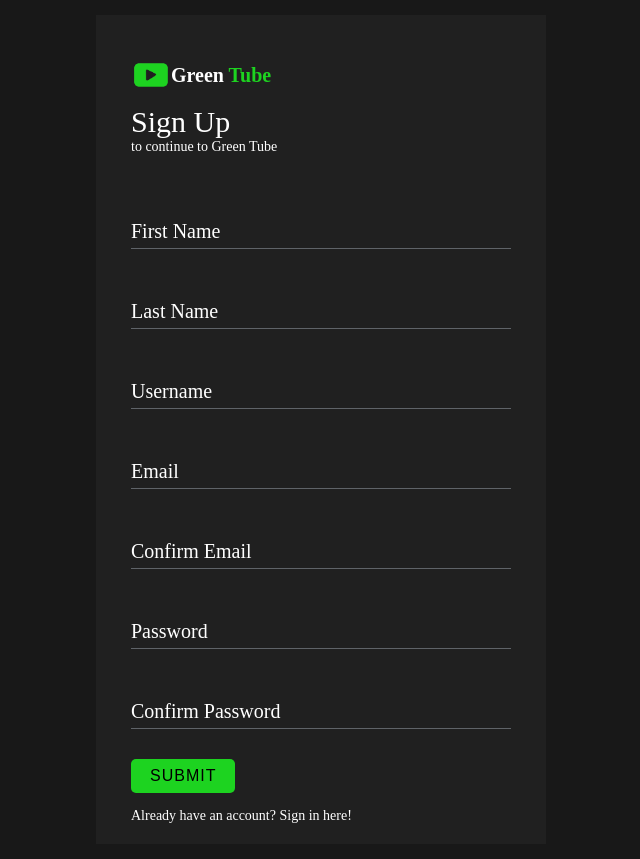
After one commit to sajmon91/greenTube, a PHP site: page /signUp.html in a window 1280 px wide. The commit adds this page. Shown: the whole page, without its empty margins (319-959 px from the left). Run offline with PHP 8.4, Linux system fonts and the light colour scheme.

Commit message:
finished sign In/Up page

```diff
--- a/template/assets/scss/base/_utilities.scss
+++ b/template/assets/scss/base/_utilities.scss
@@ -82,3 +82,22 @@ main.content {
     }
   }
 }
+
+.formBtn {
+  font-size: 1.6rem;
+  background-color: a.$green;
+  color: #000;
+  padding: 0.7rem 1.8rem;
+  border-radius: 0.5rem;
+  text-transform: uppercase;
+  letter-spacing: 0.1rem;
+  border: 0.1rem solid transparent;
+  transition: all 0.3s ease-in-out;
+  margin-bottom: 1.5rem;
+
+  &:hover {
+    background-color: transparent;
+    color: a.$green;
+    border-color: a.$green;
+  }
+}
--- a/template/assets/scss/pages/_index.scss
+++ b/template/assets/scss/pages/_index.scss
@@ -4,3 +4,4 @@
 @forward "likedVideos";
 @forward "video";
 @forward "profile";
+@forward "signIn-Up";
--- /dev/null
+++ b/template/assets/scss/pages/_signIn-Up.scss
@@ -0,0 +1,142 @@
+/* signIn / singUp page */
+@use "../abstracts" as a;
+
+.signInLoginContainer {
+  @include a.flex(center, center);
+  min-height: 100vh;
+  padding: 1.5rem;
+
+  .signInLoginWrapper {
+    flex-grow: 0;
+    width: 45rem;
+    padding: 2rem 3.5rem;
+    max-height: 100%;
+    overflow-y: auto;
+    background-color: a.$nav-bg;
+
+    .header {
+      padding: 2rem 0;
+
+      div {
+        display: flex;
+        align-items: center;
+
+        img {
+          width: 4rem;
+        }
+
+        p {
+          font-size: 2rem;
+          font-weight: bold;
+
+          span {
+            color: a.$green;
+          }
+        }
+      }
+
+      h3 {
+        font-size: 3rem;
+        font-weight: 400;
+        padding-top: 1rem;
+      }
+
+      p {
+        font-size: 1.4rem;
+      }
+    }
+
+    .formContainer {
+      padding-top: 2.4rem;
+
+      form {
+        display: flex;
+        flex-direction: column;
+
+        .formInput {
+          width: 100%;
+          position: relative;
+          height: 5rem;
+          overflow: hidden;
+          margin-bottom: 3rem;
+
+          input {
+            width: 100%;
+            height: 100%;
+            color: #fff;
+            padding-top: 2rem;
+            border: none;
+            outline: none;
+            background-color: a.$nav-bg;
+            padding-left: 0.2rem;
+            font-size: 2rem;
+
+            &:focus + .labelName .contentName,
+            &:valid + .labelName .contentName {
+              transform: translateY(-150%);
+              font-size: 1.4rem;
+              color: a.$green;
+            }
+
+            &:focus + .labelName::after,
+            &:valid + .labelName::after {
+              transform: translateX(0%);
+            }
+
+            &:-webkit-autofill,
+            &:-webkit-autofill:hover,
+            &:-webkit-autofill:focus {
+              /* Change Autocomplete styles in Chrome*/
+              -webkit-text-fill-color: #fff;
+              box-shadow: 0 0 0rem 100rem a.$nav-bg inset;
+              transition: background-color 5000s ease-in-out 0s;
+            }
+          }
+
+          label {
+            position: absolute;
+            bottom: 0;
+            left: 0;
+            width: 100%;
+            height: 100%;
+            pointer-events: none;
+            border-bottom: 0.1rem solid a.$border-color;
+            font-size: 2rem;
+            padding-left: 0.5rem;
+
+            &::after {
+              content: "";
+              position: absolute;
+              left: 0;
+              bottom: 0;
+              height: 100%;
+              width: 100%;
+              border-bottom: 0.3rem solid a.$green;
+              transform: translateX(-100%);
+              transition: all 0.3s ease;
+            }
+
+            .contentName {
+              position: absolute;
+              bottom: 0.5rem;
+              left: 0;
+              transition: all 0.3s ease-in-out;
+            }
+          }
+        }
+      }
+
+      .formBtn {
+        align-self: flex-start;
+      }
+    }
+
+    a {
+      font-size: 1.4rem;
+
+      &:hover {
+        color: a.$green;
+      }
+    }
+  }
+}
--- a/template/assets/scss/style.css
+++ b/template/assets/scss/style.css
@@ -110,6 +110,24 @@ main.content {
   background-color: rgba(0, 0, 0, 0.6);
   padding: 0.5rem;
   border-radius: 0.5rem;
+}
+
+.formBtn {
+  font-size: 1.6rem;
+  background-color: #1dd320;
+  color: #000;
+  padding: 0.7rem 1.8rem;
+  border-radius: 0.5rem;
+  text-transform: uppercase;
+  letter-spacing: 0.1rem;
+  border: 0.1rem solid transparent;
+  transition: all 0.3s ease-in-out;
+  margin-bottom: 1.5rem;
+}
+.formBtn:hover {
+  background-color: transparent;
+  color: #1dd320;
+  border-color: #1dd320;
 }
 
 @-webkit-keyframes display-none-transition {
@@ -1247,4 +1265,123 @@ main.content {
   .profileContent .tabContent .tabVideos {
     grid-template-columns: repeat(1, minmax(15rem, 1fr));
   }
+}
+/* signIn / singUp page */
+.signInLoginContainer {
+  display: flex;
+  align-items: center;
+  justify-content: center;
+  flex-direction: row;
+  min-height: 100vh;
+  padding: 1.5rem;
+}
+.signInLoginContainer .signInLoginWrapper {
+  flex-grow: 0;
+  width: 45rem;
+  padding: 2rem 3.5rem;
+  max-height: 100%;
+  overflow-y: auto;
+  background-color: #202020;
+}
+.signInLoginContainer .signInLoginWrapper .header {
+  padding: 2rem 0;
+}
+.signInLoginContainer .signInLoginWrapper .header div {
+  display: flex;
+  align-items: center;
+}
+.signInLoginContainer .signInLoginWrapper .header div img {
+  width: 4rem;
+}
+.signInLoginContainer .signInLoginWrapper .header div p {
+  font-size: 2rem;
+  font-weight: bold;
+}
+.signInLoginContainer .signInLoginWrapper .header div p span {
+  color: #1dd320;
+}
+.signInLoginContainer .signInLoginWrapper .header h3 {
+  font-size: 3rem;
+  font-weight: 400;
+  padding-top: 1rem;
+}
+.signInLoginContainer .signInLoginWrapper .header p {
+  font-size: 1.4rem;
+}
+.signInLoginContainer .signInLoginWrapper .formContainer {
+  padding-top: 2.4rem;
+}
+.signInLoginContainer .signInLoginWrapper .formContainer form {
+  display: flex;
+  flex-direction: column;
+}
+.signInLoginContainer .signInLoginWrapper .formContainer form .formInput {
+  width: 100%;
+  position: relative;
+  height: 5rem;
+  overflow: hidden;
+  margin-bottom: 3rem;
+}
+.signInLoginContainer .signInLoginWrapper .formContainer form .formInput input {
+  width: 100%;
+  height: 100%;
+  color: #fff;
+  padding-top: 2rem;
+  border: none;
+  outline: none;
+  background-color: #202020;
+  padding-left: 0.2rem;
+  font-size: 2rem;
+}
+.signInLoginContainer .signInLoginWrapper .formContainer form .formInput input:focus + .labelName .contentName, .signInLoginContainer .signInLoginWrapper .formContainer form .formInput input:valid + .labelName .contentName {
+  transform: translateY(-150%);
+  font-size: 1.4rem;
+  color: #1dd320;
+}
+.signInLoginContainer .signInLoginWrapper .formContainer form .formInput input:focus + .labelName::after, .signInLoginContainer .signInLoginWrapper .formContainer form .formInput input:valid + .labelName::after {
+  transform: translateX(0%);
+}
+.signInLoginContainer .signInLoginWrapper .formContainer form .formInput input:-webkit-autofill, .signInLoginContainer .signInLoginWrapper .formContainer form .formInput input:-webkit-autofill:hover, .signInLoginContainer .signInLoginWrapper .formContainer form .formInput input:-webkit-autofill:focus {
+  /* Change Autocomplete styles in Chrome*/
+  -webkit-text-fill-color: #fff;
+  box-shadow: 0 0 0rem 100rem #202020 inset;
+  -webkit-transition: background-color 5000s ease-in-out 0s;
+  transition: background-color 5000s ease-in-out 0s;
+}
+.signInLoginContainer .signInLoginWrapper .formContainer form .formInput label {
+  position: absolute;
+  bottom: 0;
+  left: 0;
+  width: 100%;
+  height: 100%;
+  pointer-events: none;
+  border-bottom: 0.1rem solid #5f6368;
+  font-size: 2rem;
+  padding-left: 0.5rem;
+}
+.signInLoginContainer .signInLoginWrapper .formContainer form .formInput label::after {
+  content: "";
+  position: absolute;
+  left: 0;
+  bottom: 0;
+  height: 100%;
+  width: 100%;
+  border-bottom: 0.3rem solid #1dd320;
+  transform: translateX(-100%);
+  transition: all 0.3s ease;
+}
+.signInLoginContainer .signInLoginWrapper .formContainer form .formInput label .contentName {
+  position: absolute;
+  bottom: 0.5rem;
+  left: 0;
+  transition: all 0.3s ease-in-out;
+}
+.signInLoginContainer .signInLoginWrapper .formContainer .formBtn {
+  align-self: flex-start;
+}
+.signInLoginContainer .signInLoginWrapper a {
+  font-size: 1.4rem;
+}
+.signInLoginContainer .signInLoginWrapper a:hover {
+  color: #1dd320;
 }/*# sourceMappingURL=style.css.map */
--- /dev/null
+++ b/template/signUp.html
@@ -0,0 +1,93 @@
+<!DOCTYPE html>
+<html lang="en">
+
+<head>
+  <meta charset="UTF-8">
+  <meta http-equiv="X-UA-Compatible" content="IE=edge">
+  <meta name="viewport" content="width=device-width, initial-scale=1.0">
+  <link rel="icon" type="image/png" sizes="32x32" href="assets/images/icons/logo.png">
+  <link rel="stylesheet" href="assets/scss/style.css">
+  <title>Sign Up</title>
+</head>
+
+<body>
+
+  <div class="signInLoginContainer">
+    <div class="signInLoginWrapper">
+
+      <div class="header">
+        <div>
+          <img src="assets/images/icons/logo.png" alt="GreenTube Logo">
+          <p>Green <span>Tube</span></p>
+        </div>
+        <h3>Sign Up</h3>
+        <p>to continue to Green Tube</p>
+      </div>
+
+      <div class="formContainer">
+        <form action="#" method="POST">
+
+          <div class="formInput">
+            <input type="text" name="firstName" required autocomplete="off">
+            <label for="firstName" class="labelName">
+              <span class="contentName">First Name</span>
+            </label>
+          </div>
+
+          <div class="formInput">
+            <input type="text" name="lastName" required>
+            <label for="lastName" class="labelName">
+              <span class="contentName">Last Name</span>
+            </label>
+          </div>
+
+          <div class="formInput">
+            <input type="text" name="username" required>
+            <label for="username" class="labelName">
+              <span class="contentName">Username</span>
+            </label>
+          </div>
+
+          <div class="formInput">
+            <input type="email" name="email" required>
+            <label for="email" class="labelName">
+              <span class="contentName">Email</span>
+            </label>
+          </div>
+
+          <div class="formInput">
+            <input type="email" name="email2" required>
+            <label for="emai2l" class="labelName">
+              <span class="contentName">Confirm Email</span>
+            </label>
+          </div>
+
+
+          <div class="formInput">
+            <input type="password" name="password" required>
+            <label for="password" class="labelName">
+              <span class="contentName">Password</span>
+            </label>
+          </div>
+
+          <div class="formInput">
+            <input type="password" name="password2" required>
+            <label for="password2" class="labelName">
+              <span class="contentName">Confirm Password</span>
+            </label>
+          </div>
+
+          <button class="formBtn">Submit</button>
+
+        </form>
+      </div>
+
+      <a href="signIn.html">Already have an account? Sign in here!</a>
+    </div>
+  </div>
+
+
+  <script src="assets/js/main.js"></script>
+</body>
+
+</html>
```
Also changed, not shown: template/signIn.html (added, +57 -0 lines), 1 other file.
